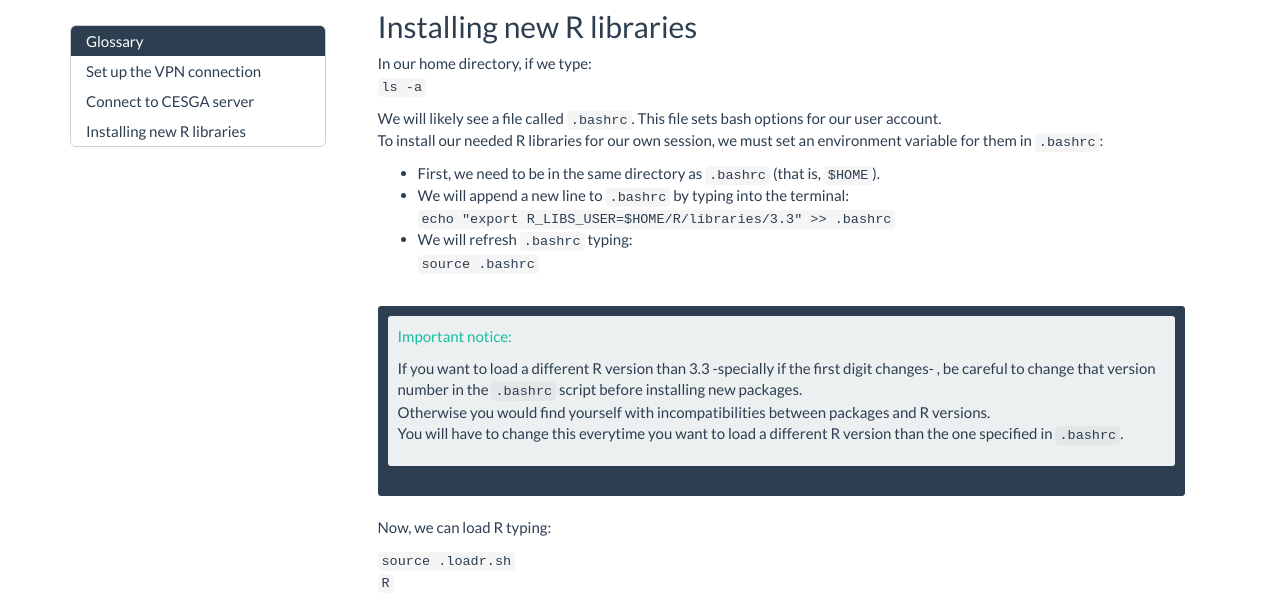
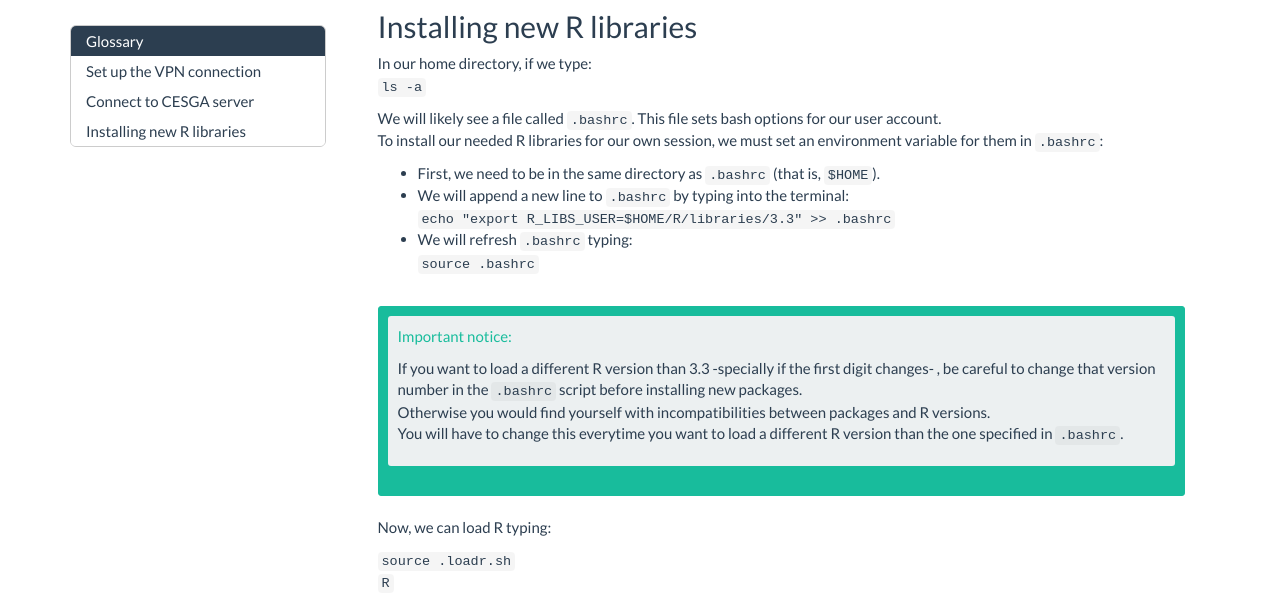
Before and after one commit to aurora-mareviv/r4cesga, a plain HTML site: page index.html in a window 1280 px wide. In both pictures the pointer is over the element 781 px from the left and 2538 px from the top of the page. Shown: the part 2138-2739 px from the top of the page. Drawn offline with nearby package versions, Linux system fonts and the light colour scheme; some packages are replaced by stand-ins of ours.

Commit message:
Updating css

```diff
--- a/index.html
+++ b/index.html
@@ -347,14 +347,18 @@ You will have to change this everytime you want to load a different R version th
 <p><code>source .loadr.sh</code><br />
 <code>R</code></p>
 <style>
+.alert-success {
+            background-color: #80cbbb;
+            border-color: #80cbbb;
+        }
 .alert-info {
             color: #3c763d;
             background-color: #2d4052;
             border-color: #2c3e50;
 }
 .alert:hover {
-            background-color: #2c3e50;
-            border-color: #2c3e50;
+      background-color: #18BC9C;
+            border-color: #18BC9C;
         }
 </style>
 <!---- <img src="./cesga.jpg" style="position: absolute;right:48px;top:1700px;" height="50px" width="200px"/> ---->
```
